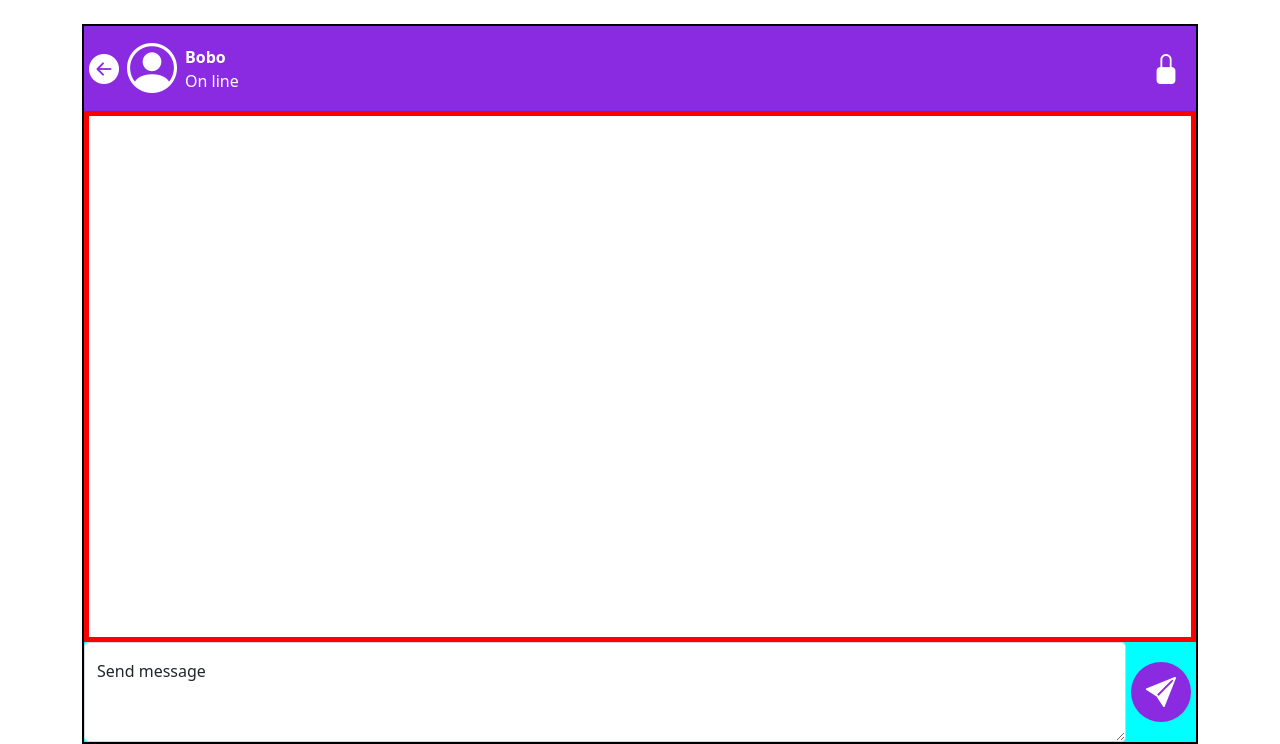
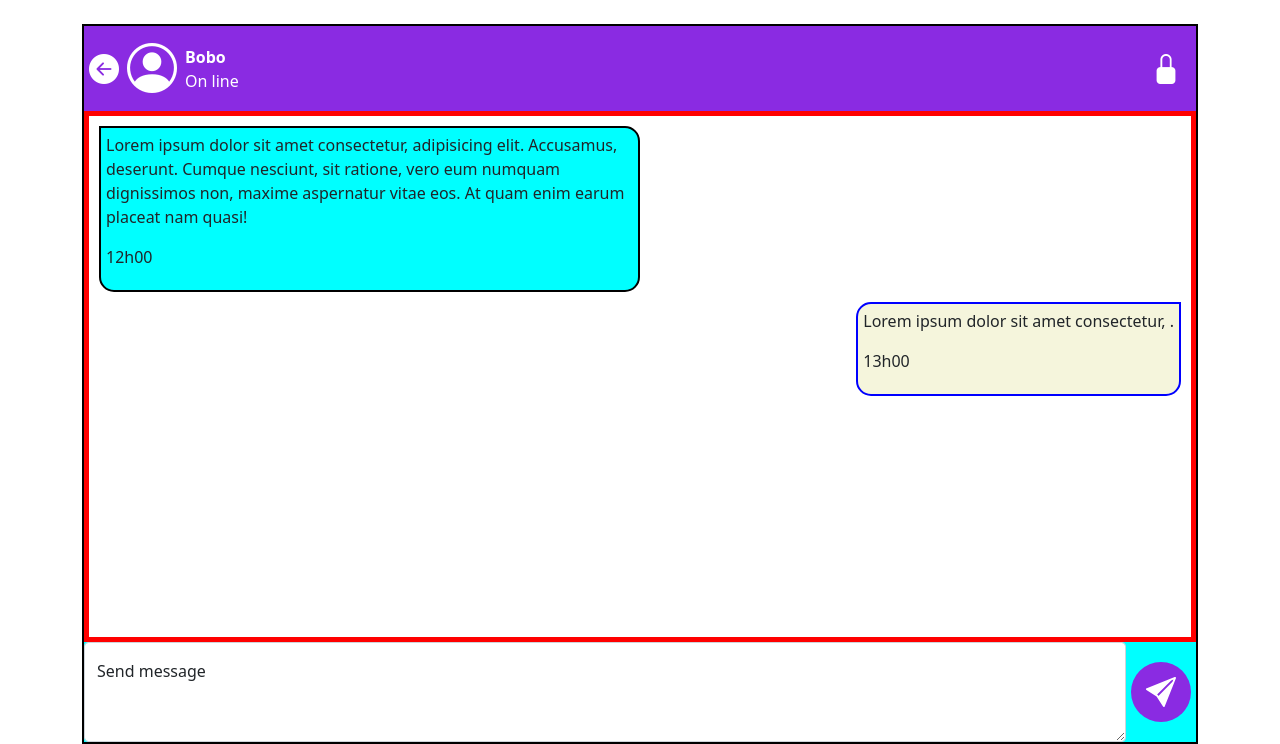
Before and after one commit to Van-eijk/Hello, a PHP site: page /hello-chat-inbox.php in a window 1280 px wide. Shown: the part 56-800 px from the top of the page. Run offline with PHP 8.4, Linux system fonts and the light colour scheme; some libraries are stand-ins or nearby versions.

Commit message:
Ajout des messages dans la page de conversation inbox

```diff
--- a/css/hello-chat-inbox-style.css
+++ b/css/hello-chat-inbox-style.css
@@ -95,6 +95,47 @@ nav{
     overflow-y: scroll;
 }
 
+.box-message-left{
+    /*border: 2px solid green;*/
+    display: flex;
+    align-items: center;
+    margin: 10px 10px;
+    /*max-width: 50%;*/
+
+
+}
+.main-message-left{
+    border: 2px solid black;
+    max-width: 50%;
+    background-color: aqua;
+
+    border-top-left-radius: 0px;
+    border-top-right-radius: 15px;
+    border-bottom-left-radius: 15px;
+    border-bottom-right-radius: 15px;
+    padding: 5px;
+}
+.box-message-right{
+    /*border: 2px solid red;*/
+    display: flex;
+    /*flex-direction: row-reverse;*/
+    justify-content: flex-end;
+    align-items: center;
+    margin: 10px 10px;
+    /*max-width: 50%;*/
+
+}
+
+.main-message-right{
+    border: 2px solid blue;
+    background-color: beige;
+    max-width: 50%;
+    border-top-left-radius: 15px;
+    border-top-right-radius: 0px;
+    border-bottom-left-radius: 15px;
+    border-bottom-right-radius: 15px;
+    padding: 5px;
+}
 .send-message form{
     display: flex;
     align-items: center;
--- a/hello-chat-inbox.php
+++ b/hello-chat-inbox.php
@@ -65,6 +65,19 @@
 
 
             <div class="main-chat w-100 h-100">
+                <div class="box-message-left">
+                    <div class="main-message-left">
+                        <p>Lorem ipsum dolor sit amet consectetur, adipisicing elit. Accusamus, deserunt. Cumque nesciunt, sit ratione, vero eum numquam dignissimos non, maxime aspernatur vitae eos. At quam enim earum placeat nam quasi!</p>
+                        <p>12h00</p>
+                    </div>
+                </div>
+
+                <div class="box-message-right">
+                    <div class="main-message-right">
+                        <p>Lorem ipsum dolor sit amet consectetur, .</p>
+                        <p>13h00</p>
+                    </div>
+                </div>
 
             </div>
             <div class="send-message">
```
